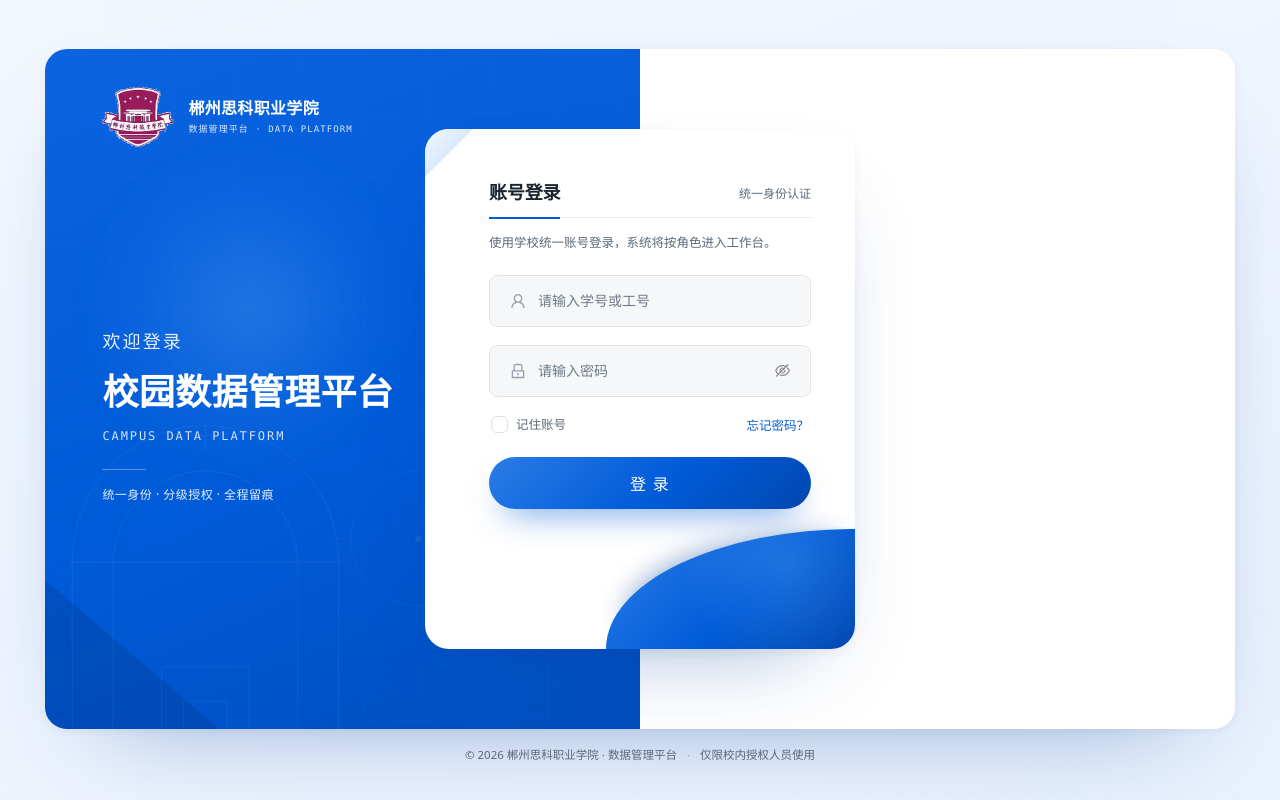
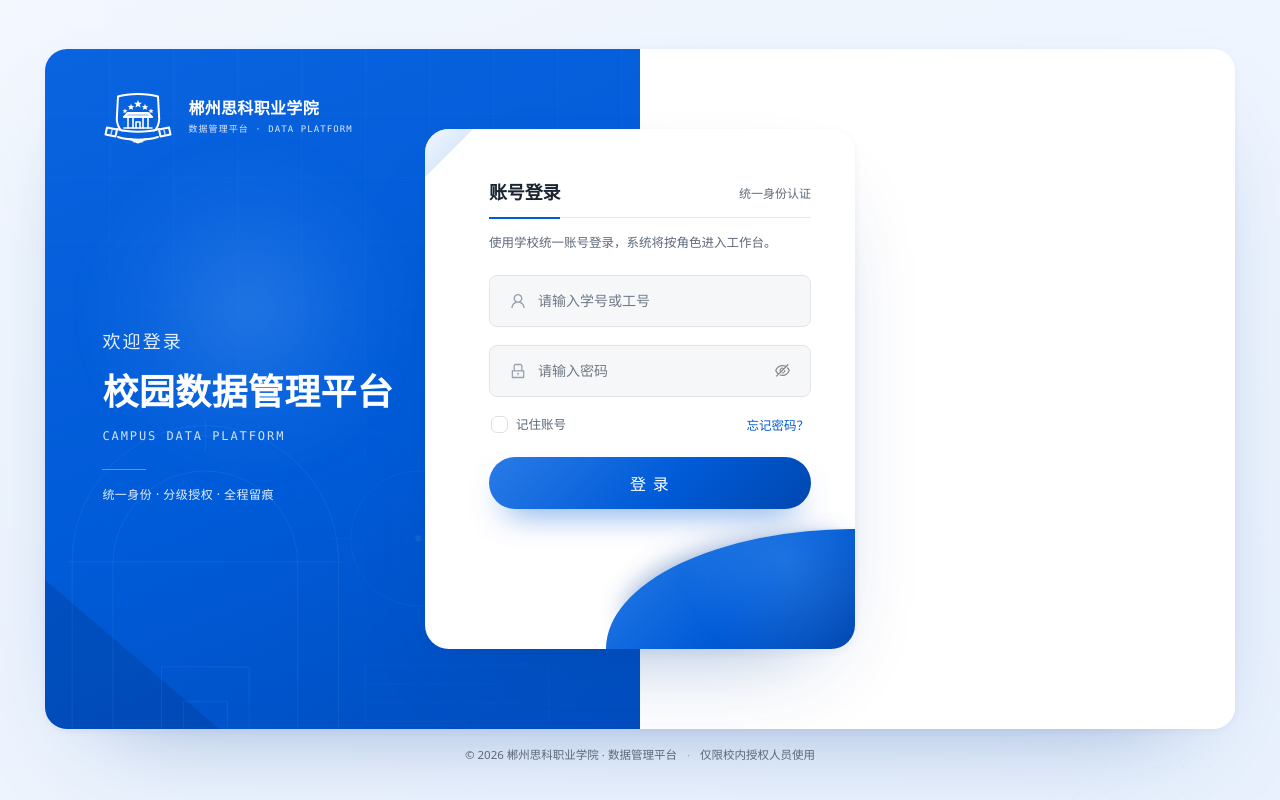
Before and after one commit to 123asdtte/campus-data-ai, a React (Vite) app in the folder web/: page /login in a window 1280 px wide. Built offline with nearby package versions, Linux system fonts and the light colour scheme.

Commit message:
feat(demo): 校徽改为 currentColor 线稿 SVG
用盾牌、五星、校门和飘带重绘校徽线稿，登录品牌区为白色、侧边栏为墨色，
与原有线性标识的颜色体系一致。

```diff
--- a/web/src/components/AppLayout.tsx
+++ b/web/src/components/AppLayout.tsx
@@ -3,7 +3,7 @@ import { AppstoreOutlined, CalendarOutlined, CloudUploadOutlined, DatabaseOutlin
 import { NavLink, Outlet, useLocation, useNavigate } from 'react-router-dom';
 import { getLoginUser, logout } from '../api/auth';
 import { useSession } from '../session/SessionContext';
-import schoolLogo from '../assets/school-logo.png';
+import SchoolCrest from './SchoolCrest';
 
 const { Sider, Content } = Layout;
 
@@ -78,7 +78,7 @@ export default function AppLayout() {
       <Sider width={232} className="app-sider" theme="light">
         <div className="app-brand">
           <span className="app-brand-mark">
-            <img className="app-brand-logo" src={schoolLogo} alt="" aria-hidden="true" />
+            <SchoolCrest />
           </span>
           <div className="app-brand-text">
             <div className="app-brand-title">郴州思科职业学院</div>
--- a/web/src/components/LoginBrandPanel.tsx
+++ b/web/src/components/LoginBrandPanel.tsx
@@ -1,5 +1,5 @@
-import schoolLogo from '../assets/school-logo.png';
 import LoginGateArt from './LoginGateArt';
+import SchoolCrest from './SchoolCrest';
 
 export default function LoginBrandPanel() {
   return (
@@ -8,7 +8,7 @@ export default function LoginBrandPanel() {
       <LoginGateArt />
       <div className="login-brand-logo">
         <span className="login-brand-mark">
-          <img src={schoolLogo} alt="" aria-hidden="true" />
+          <SchoolCrest />
         </span>
         <span className="login-brand-name">
           <b>郴州思科职业学院</b>
--- /dev/null
+++ b/web/src/components/SchoolCrest.tsx
@@ -0,0 +1,67 @@
+import { useId } from 'react';
+
+const STAR =
+  'M0 -4 L1.1 -1.3 L4 -1.3 L1.8 0.6 L2.6 3.5 L0 2 L-2.6 3.5 L-1.8 0.6 L-4 -1.3 L-1.1 -1.3 Z';
+
+export default function SchoolCrest({ className }: { className?: string }) {
+  const maskId = `crest-ribbon-${useId().replace(/:/g, '')}`;
+
+  return (
+    <svg
+      className={`school-crest${className ? ` ${className}` : ''}`}
+      viewBox="0 0 72 64"
+      width="72"
+      height="64"
+      fill="none"
+      stroke="currentColor"
+      strokeWidth="2"
+      strokeLinecap="round"
+      strokeLinejoin="round"
+      aria-hidden="true"
+      focusable="false"
+    >
+      <defs>
+        <mask id={maskId}>
+          <rect width="72" height="64" fill="#fff" />
+          <path
+            d="M15 44c11 3.5 31 3.5 42 0l-1 8c-11 3.5-29 3.5-40 0l-1-8Z"
+            fill="#000"
+          />
+        </mask>
+      </defs>
+
+      <g mask={`url(#${maskId})`}>
+        {/* 盾牌 */}
+        <path d="M16 11.5c10-3.5 30-3.5 40 0l1.2 22.2c0 10.2-7.8 17.8-21.2 23.8C22.6 51.5 14.8 43.9 14.8 33.7L16 11.5Z" />
+        {/* 底部横线 */}
+        <path d="M28.5 54.5h15M31.5 56.5h9" opacity="0.7" />
+      </g>
+
+      {/* 五星 */}
+      <g fill="currentColor" stroke="none">
+        <path d={STAR} transform="translate(36 19)" />
+        <path d={STAR} transform="translate(29 22) scale(0.82)" />
+        <path d={STAR} transform="translate(43 22) scale(0.82)" />
+        <path d={STAR} transform="translate(23 26) scale(0.65)" />
+        <path d={STAR} transform="translate(49 26) scale(0.65)" />
+      </g>
+
+      {/* 校门 */}
+      <g>
+        <path d="M22 32 26 28h20l4 4H22Z" />
+        <path d="M24.5 30h23M22 32h28M22 43h28" strokeWidth="1.6" />
+        <path d="M26 32v11M31 32v11M41 32v11M46 32v11" strokeWidth="1.6" />
+        <path d="M34 43v-6h4v6" strokeWidth="1.6" />
+      </g>
+
+      {/* 飘带 */}
+      <g>
+        <path d="M15 44c11 3.5 31 3.5 42 0" />
+        <path d="M16 52c11 3.5 29 3.5 40 0" />
+        <path d="M5 42.5 15 44.5 13.5 51.5 3.5 49.5Z" />
+        <path d="M67 42.5 57 44.5 58.5 51.5 68.5 49.5Z" />
+        <path d="M10 45.2 9 49.2M62 45.2 63 49.2" strokeWidth="1.4" opacity="0.8" />
+      </g>
+    </svg>
+  );
+}
--- a/web/src/login.css
+++ b/web/src/login.css
@@ -152,11 +152,10 @@
   background: transparent;
 }
 
-.login-brand-mark img {
+.login-brand-mark .school-crest {
   display: block;
-  width: 100%;
-  height: 100%;
-  object-fit: contain;
+  width: 72px;
+  height: auto;
 }
 
 .login-brand-name {
@@ -970,6 +969,10 @@
     height: 46px;
   }
 
+  .login-brand-mark .school-crest {
+    width: 52px;
+  }
+
   .login-brand-name b {
     font-size: 13px;
   }
--- a/web/src/styles.css
+++ b/web/src/styles.css
@@ -97,9 +97,10 @@ body {
   display: grid;
   place-items: center;
   flex: none;
-}
-
-.app-brand-logo {
+  color: var(--ink);
+}
+
+.app-brand-mark .school-crest {
   display: block;
   width: 32px;
   height: auto;
```
Also changed, not shown: web/src/assets/school-logo.png (deleted).
